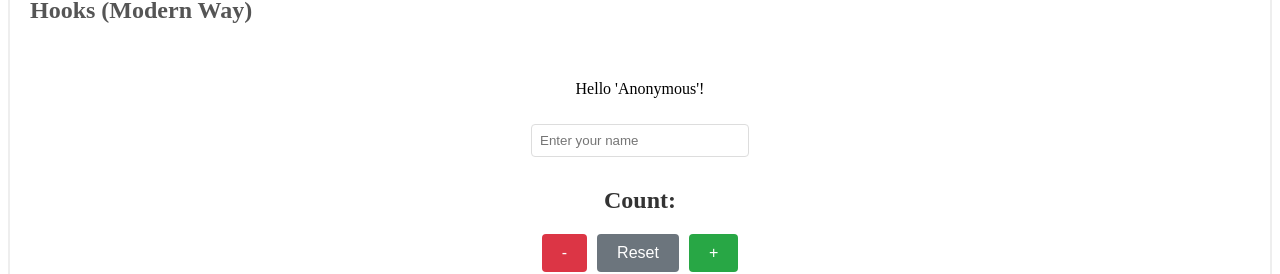
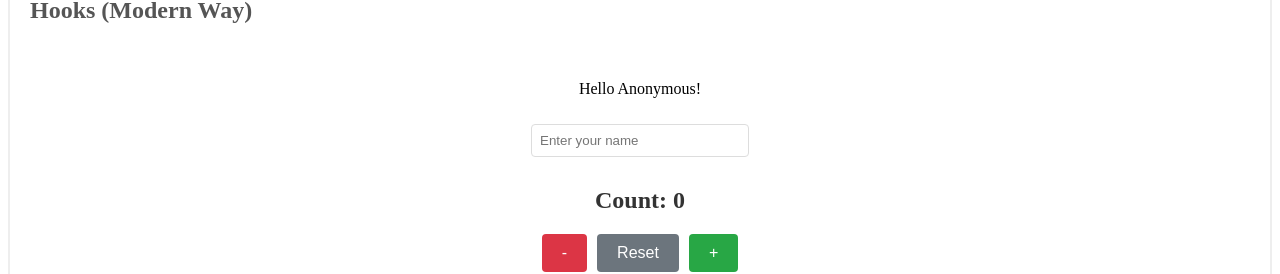
Before and after one commit to gotagitgit/ReactDemo, a React (Create React App) app: page / in a window 1280 px wide. Shown: the part 412-686 px from the top of the page. Built offline with nearby package versions, Linux system fonts and the light colour scheme.

Commit message:
Counter using hooks implementation

```diff
--- a/src/counter/HookCounter.tsx
+++ b/src/counter/HookCounter.tsx
@@ -1,19 +1,34 @@
-import React from 'react';
+import React, { ChangeEvent, useEffect, useState } from 'react';
 
 function HookCounter()
 {
+    const [count, setCount] = useState<number>(0);
+    const [name, setName] = useState<string>('');
+
+    const increment = () => setCount(count + 1);
+    const decrement = () => setCount(count - 1);
+    const reset = () => setCount(0);
+
+    useEffect(() => {
+        document.title = `Count: ${count}`;
+    }, [count]);
+
+    const handleNameChange = (e: ChangeEvent<HTMLInputElement>): void => setName(e.target.value);
+
     return (
         <div className="counter">
-        <p>Hello 'Anonymous'!</p>
+        <p>Hello {name || 'Anonymous'}!</p>
         <input
             type="text"
             placeholder="Enter your name"
+            value={name}
+            onChange={handleNameChange}
         />
-        <h3>Count: </h3>
+        <h3>Count: {count}</h3>
         <div className="buttons">
-            <button>-</button>
-            <button>Reset</button>
-            <button>+</button>
+            <button onClick={decrement}>-</button>
+            <button onClick={reset}>Reset</button>
+            <button onClick={increment}>+</button>
         </div>
         </div>
     );
```
